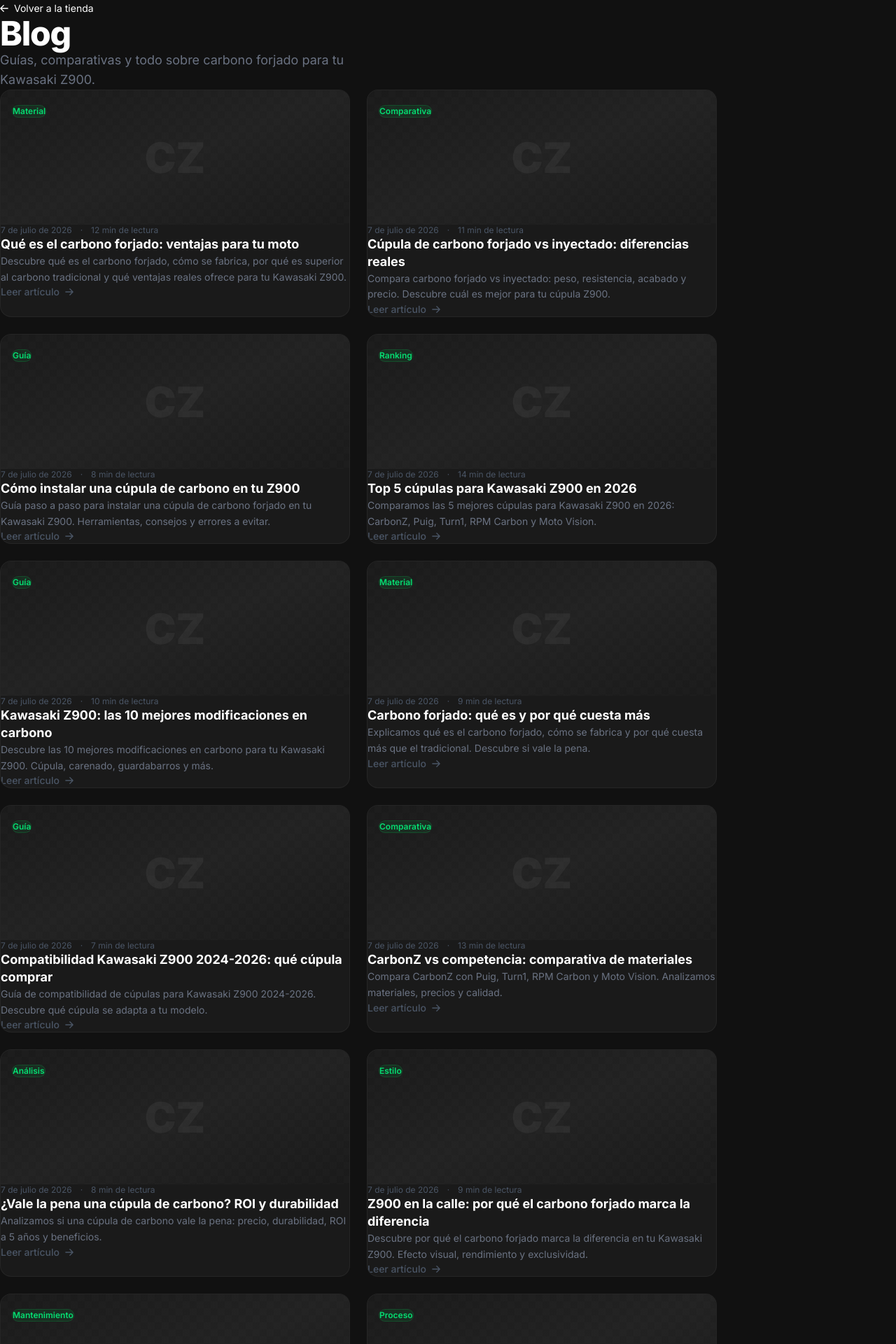
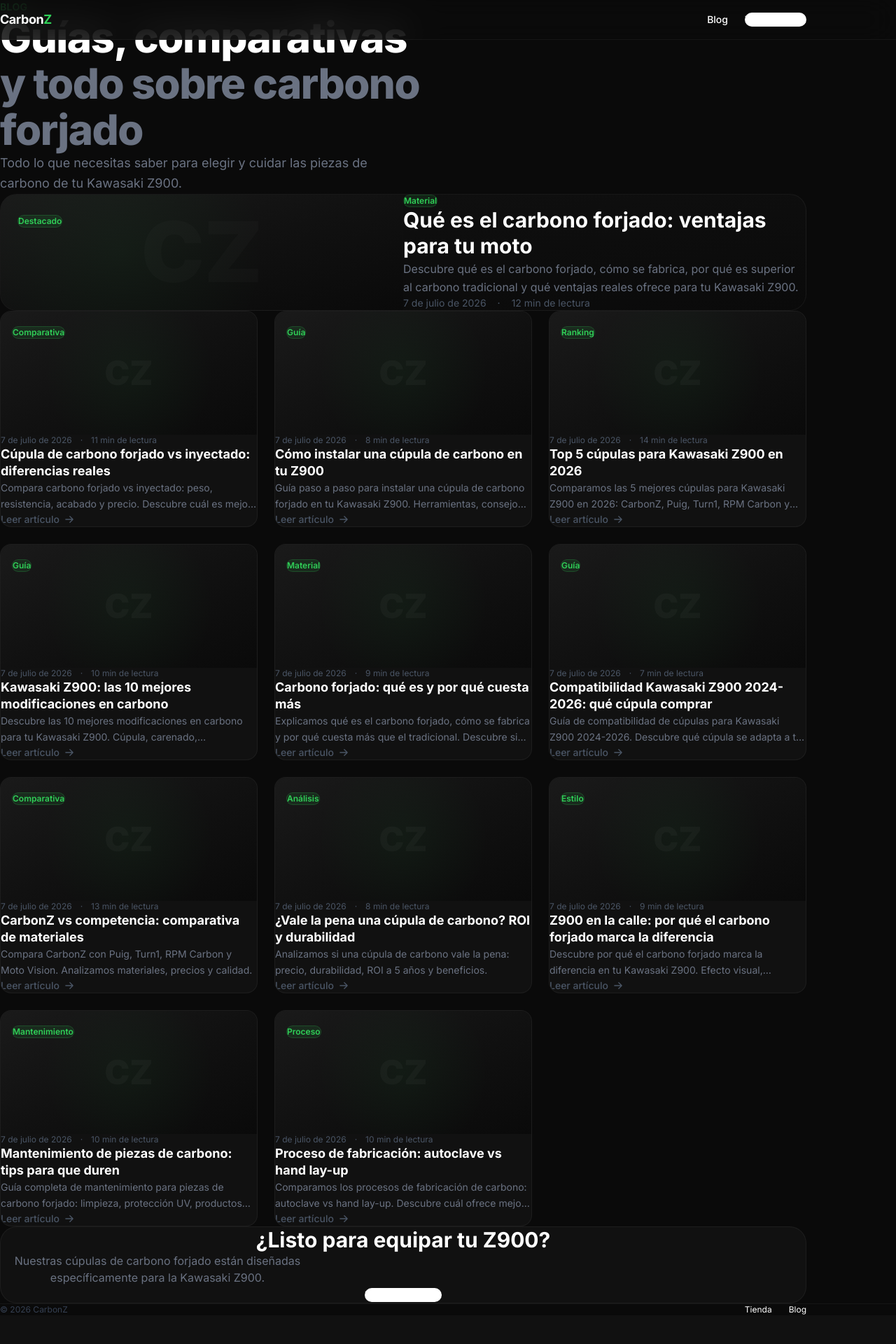
Before and after one commit to ibonmb151/carbonz-landing, a Next.js app in the folder tienda/: page /blog in a window 1280 px wide. Shown: the top 1920 px of the page at 70% size. After the commit the page ends 1879 px from the top, so only its background shows below. Built offline with nearby package versions, Linux system fonts and the light colour scheme.

Commit message:
feat: premium blog design with navigation and CTA

```diff
--- a/tienda/src/app/blog/[slug]/page.tsx
+++ b/tienda/src/app/blog/[slug]/page.tsx
@@ -44,37 +44,52 @@
   const htmlContent = markdownToHtml(post.content)
 
   return (
-    <main className="min-h-screen bg-[#111] text-white">
+    <main className="min-h-screen bg-[#0a0a0a] text-white">
+      {/* Navigation */}
+      <nav className="fixed top-0 left-0 right-0 z-50 bg-[#0a0a0a]/80 backdrop-blur-xl border-b border-white/5">
+        <div className="max-w-6xl mx-auto px-6 h-14 flex items-center justify-between">
+          <Link href="/" className="text-lg font-bold tracking-tight">
+            Carbon<span className="text-[#30d158]">Z</span>
+          </Link>
+          <div className="flex items-center gap-6">
+            <Link href="/blog" className="text-sm font-medium text-white">
+              Blog
+            </Link>
+            <Link
+              href="/#comprar"
+              className="text-sm font-medium bg-white text-black px-4 py-1.5 rounded-full hover:bg-gray-200 transition-colors"
+            >
+              Visitar tienda
+            </Link>
+          </div>
+        </div>
+      </nav>
+
       {/* Article header */}
-      <div className="max-w-3xl mx-auto px-6 pt-24 pb-8">
+      <div className="pt-28 pb-8 px-6">
+        <div className="max-w-3xl mx-auto">
           <Link
             href="/blog"
-          className="inline-flex items-center gap-2 text-sm text-gray-500 hover:text-white transition-colors mb-8"
+            className="inline-flex items-center gap-2 text-sm text-gray-600 hover:text-white transition-colors mb-8"
           >
             <svg viewBox="0 0 14 14" fill="none" className="w-3 h-3">
-            <path
-              d="M13 7H1M6 2L1 7l5 5"
-              stroke="currentColor"
-              strokeWidth="1.5"
-              strokeLinecap="round"
-              strokeLinejoin="round"
-            />
+              <path d="M13 7H1M6 2L1 7l5 5" stroke="currentColor" strokeWidth="1.5" strokeLinecap="round" strokeLinejoin="round" />
             </svg>
             Volver al blog
           </Link>
 
           {/* Category badge */}
           <div className="mb-4">
-          <span className="inline-block bg-green-500/10 text-green-400 text-xs font-semibold px-3 py-1 rounded-full border border-green-500/20">
+            <span className="inline-block bg-[#30d158]/10 text-[#30d158] text-xs font-semibold px-3 py-1 rounded-full border border-[#30d158]/20">
               {post.category}
             </span>
           </div>
 
-        <h1 className="text-3xl md:text-4xl lg:text-5xl font-extrabold tracking-tight mb-5 leading-tight">
+          <h1 className="text-3xl md:text-4xl lg:text-5xl font-extrabold tracking-tight mb-6 leading-[1.1]">
             {post.title}
           </h1>
 
-        <div className="flex items-center gap-3 text-sm text-gray-500 mb-6">
+          <div className="flex items-center gap-4 text-sm text-gray-500">
             <time dateTime={post.date}>
               {new Date(post.date).toLocaleDateString('es-ES', {
                 year: 'numeric',
@@ -85,54 +100,53 @@
             <span>·</span>
             <span>{post.readTime} de lectura</span>
           </div>
+
+          {/* Divider */}
+          <div className="mt-8 mb-8 h-px bg-gradient-to-r from-transparent via-white/10 to-transparent" />
+        </div>
       </div>
 
       {/* Article content */}
       <div className="max-w-3xl mx-auto px-6 pb-16">
         <article
           className="prose prose-invert prose-lg max-w-none
-            [&_h2]:text-2xl [&_h2]:font-bold [&_h2]:text-white [&_h2]:mt-12 [&_h2]:mb-5
+            [&_h2]:text-2xl [&_h2]:font-bold [&_h2]:text-white [&_h2]:mt-14 [&_h2]:mb-6 [&_h2]:leading-tight
             [&_h3]:text-xl [&_h3]:font-bold [&_h3]:text-white [&_h3]:mt-10 [&_h3]:mb-4
             [&_h4]:text-lg [&_h4]:font-bold [&_h4]:text-white [&_h4]:mt-8 [&_h4]:mb-3
-            [&_p]:text-gray-300 [&_p]:leading-relaxed [&_p]:mb-4
+            [&_p]:text-gray-400 [&_p]:leading-[1.8] [&_p]:mb-5
             [&_strong]:text-white [&_strong]:font-semibold
-            [&_a]:text-green-400 [&_a]:hover:underline
-            [&_hr]:border-white/10 [&_hr]:my-8
-            [&_ul]:list-disc [&_ul]:text-gray-300 [&_ul]:my-4 [&_ul]:ml-6
-            [&_ol]:list-decimal [&_ol]:text-gray-300 [&_ol]:my-4 [&_ol]:ml-6
-            [&_li]:mb-1
-            [&_blockquote]:border-l-2 [&_blockquote]:border-green-400 [&_blockquote]:pl-4 [&_blockquote]:italic [&_blockquote]:text-gray-400 [&_blockquote]:my-4
-            [&_code]:bg-white/5 [&_code]:px-1.5 [&_code]:py-0.5 [&_code]:rounded [&_code]:text-green-400 [&_code]:text-sm
-            [&_table]:w-full [&_table]:text-sm [&_table]:my-6
-            [&_th]:px-4 [&_th]:py-2 [&_th]:border-b [&_th]:border-white/10 [&_th]:text-left [&_th]:text-white [&_th]:font-semibold
-            [&_td]:px-4 [&_td]:py-2 [&_td]:border-b [&_td]:border-white/5 [&_td]:text-gray-300
+            [&_a]:text-[#30d158] [&_a]:hover:underline
+            [&_hr]:border-white/10 [&_hr]:my-10
+            [&_ul]:list-disc [&_ul]:text-gray-400 [&_ul]:my-5 [&_ul]:ml-6
+            [&_ol]:list-decimal [&_ol]:text-gray-400 [&_ol]:my-5 [&_ol]:ml-6
+            [&_li]:mb-2 [&_li]:leading-relaxed
+            [&_blockquote]:border-l-2 [&_blockquote]:border-[#30d158] [&_blockquote]:pl-5 [&_blockquote]:italic [&_blockquote]:text-gray-500 [&_blockquote]:my-6 [&_blockquote]:bg-white/[0.02] [&_blockquote]:py-4 [&_blockquote]:pr-5 [&_blockquote]:rounded-r-lg
+            [&_code]:bg-white/5 [&_code]:px-2 [&_code]:py-0.5 [&_code]:rounded [&_code]:text-[#30d158] [&_code]:text-sm
+            [&_table]:w-full [&_table]:text-sm [&_table]:my-8 [&_table]:overflow-hidden [&_table]:rounded-xl [&_table]:border [&_table]:border-white/5
+            [&_th]:px-5 [&_th]:py-3 [&_th]:bg-white/[0.03] [&_th]:text-left [&_th]:text-white [&_th]:font-semibold [&_th]:border-b [&_th]:border-white/5
+            [&_td]:px-5 [&_td]:py-3 [&_td]:border-b [&_td]:border-white/5 [&_td]:text-gray-400
+            [&_tr]:last-child [&_td]:border-b-0
           "
           dangerouslySetInnerHTML={{ __html: htmlContent }}
         />
       </div>
 
       {/* CTA */}
-      <div className="max-w-3xl mx-auto px-6 pb-24">
-        <div className="bg-[#1a1a1a] border border-white/5 rounded-2xl p-8 text-center">
-          <h2 className="text-2xl font-bold mb-3">
+      <div className="max-w-3xl mx-auto px-6 pb-16">
+        <div className="bg-[#111] border border-white/5 rounded-3xl p-10 text-center">
+          <h2 className="text-2xl font-bold mb-4">
             ¿Listo para equipar tu Z900?
           </h2>
-          <p className="text-gray-500 mb-6 max-w-md mx-auto">
+          <p className="text-gray-500 mb-8 max-w-md mx-auto">
             Nuestras cúpulas de carbono forjado están diseñadas específicamente para la Kawasaki Z900 con encaje perfecto Plug &amp; Play.
           </p>
           <Link
-            href="/comprar"
-            className="inline-flex items-center gap-2 bg-white text-black font-semibold text-sm px-8 py-3 rounded-full hover:bg-gray-200 transition-colors"
+            href="/#comprar"
+            className="inline-flex items-center gap-2 bg-white text-black font-semibold text-sm px-8 py-3.5 rounded-full hover:bg-gray-200 transition-colors"
           >
-            Ver cúpulas disponibles
+            Visitar tienda
             <svg viewBox="0 0 14 14" fill="none" className="w-3 h-3">
-              <path
-                d="M1 7h12M8 2l5 5-5 5"
-                stroke="currentColor"
-                strokeWidth="1.5"
-                strokeLinecap="round"
-                strokeLinejoin="round"
-              />
+              <path d="M1 7h12M8 2l5 5-5 5" stroke="currentColor" strokeWidth="1.5" strokeLinecap="round" strokeLinejoin="round" />
             </svg>
           </Link>
         </div>
@@ -149,15 +163,15 @@
               <Link
                 key={related.slug}
                 href={`/blog/${related.slug}`}
-                className="group block bg-[#1a1a1a] border border-white/5 rounded-xl p-5 hover:border-white/10 transition-all"
+                className="group block bg-[#111] border border-white/5 rounded-2xl p-5 hover:border-white/10 transition-all duration-300"
               >
-                <span className="text-xs text-green-400 font-semibold">
+                <span className="text-xs text-[#30d158] font-semibold">
                   {related.category}
                 </span>
-                <h4 className="text-sm font-bold text-white mt-2 mb-1 group-hover:text-green-400 transition-colors leading-snug">
+                <h4 className="text-sm font-bold text-white mt-2 mb-2 group-hover:text-[#30d158] transition-colors leading-snug">
                   {related.title}
                 </h4>
-                <p className="text-xs text-gray-600 line-clamp-2">
+                <p className="text-xs text-gray-600 line-clamp-2 leading-relaxed">
                   {related.excerpt}
                 </p>
               </Link>
--- a/tienda/src/app/blog/page.tsx
+++ b/tienda/src/app/blog/page.tsx
@@ -20,57 +20,114 @@
   )
 
   return (
-    <main className="min-h-screen bg-[#111] text-white">
-      {/* Header */}
-      <div className="max-w-5xl mx-auto px-6 pt-24 pb-12">
+    <main className="min-h-screen bg-[#0a0a0a] text-white">
+      {/* Navigation */}
+      <nav className="fixed top-0 left-0 right-0 z-50 bg-[#0a0a0a]/80 backdrop-blur-xl border-b border-white/5">
+        <div className="max-w-6xl mx-auto px-6 h-14 flex items-center justify-between">
+          <Link href="/" className="text-lg font-bold tracking-tight">
+            Carbon<span className="text-[#30d158]">Z</span>
+          </Link>
+          <div className="flex items-center gap-6">
+            <Link href="/blog" className="text-sm font-medium text-white">
+              Blog
+            </Link>
             <Link
-          href="/"
-          className="inline-flex items-center gap-2 text-sm text-gray-500 hover:text-white transition-colors mb-8"
+              href="/#comprar"
+              className="text-sm font-medium bg-white text-black px-4 py-1.5 rounded-full hover:bg-gray-200 transition-colors"
             >
-          <svg
-            viewBox="0 0 14 14"
-            fill="none"
-            className="w-3 h-3"
-          >
-            <path
-              d="M13 7H1M6 2L1 7l5 5"
-              stroke="currentColor"
-              strokeWidth="1.5"
-              strokeLinecap="round"
-              strokeLinejoin="round"
-            />
-          </svg>
-          Volver a la tienda
+              Visitar tienda
             </Link>
+          </div>
+        </div>
+      </nav>
 
-        <h1 className="text-4xl md:text-5xl font-extrabold tracking-tight mb-4">
+      {/* Hero */}
+      <div className="pt-32 pb-16 px-6">
+        <div className="max-w-6xl mx-auto">
+          <div className="max-w-2xl">
+            <p className="text-[#30d158] text-sm font-semibold mb-4 tracking-wide uppercase">
               Blog
+            </p>
+            <h1 className="text-4xl md:text-5xl lg:text-6xl font-extrabold tracking-tight mb-6 leading-[1.1]">
+              Guías, comparativas
+              <br />
+              <span className="text-gray-500">y todo sobre carbono forjado</span>
             </h1>
-        <p className="text-gray-500 text-lg max-w-xl">
-          Guías, comparativas y todo sobre carbono forjado para tu Kawasaki Z900.
+            <p className="text-gray-500 text-lg max-w-xl leading-relaxed">
+              Todo lo que necesitas saber para elegir y cuidar las piezas de carbono de tu Kawasaki Z900.
             </p>
           </div>
+        </div>
+      </div>
 
-      {/* Grid */}
-      <div className="max-w-5xl mx-auto px-6 pb-24">
-        <div className="grid grid-cols-1 md:grid-cols-2 gap-6">
-          {sorted.map((post) => (
+      {/* Featured article */}
+      <div className="max-w-6xl mx-auto px-6 pb-12">
+        <Link
+          href={`/blog/${sorted[0].slug}`}
+          className="group block bg-gradient-to-br from-[#111] to-[#0a0a0a] border border-white/5 rounded-3xl overflow-hidden hover:border-white/10 transition-all duration-500"
+        >
+          <div className="grid md:grid-cols-2 gap-0">
+            {/* Image side */}
+            <div className="h-64 md:h-full bg-gradient-to-br from-[#1a1a1a] via-[#111] to-[#0a0a0a] relative overflow-hidden">
+              <div className="absolute inset-0 opacity-5 bg-[radial-gradient(circle_at_30%_50%,#30d158,transparent_50%)]" />
+              <div className="absolute inset-0 flex items-center justify-center">
+                <span className="text-[120px] font-black text-white/[0.02] select-none">
+                  CZ
+                </span>
+              </div>
+              <div className="absolute top-6 left-6">
+                <span className="inline-block bg-[#30d158]/10 text-[#30d158] text-xs font-semibold px-3 py-1.5 rounded-full border border-[#30d158]/20">
+                  Destacado
+                </span>
+              </div>
+            </div>
+
+            {/* Content side */}
+            <div className="p-8 md:p-12 flex flex-col justify-center">
+              <span className="inline-block bg-[#30d158]/10 text-[#30d158] text-xs font-semibold px-3 py-1 rounded-full border border-[#30d158]/20 w-fit mb-4">
+                {sorted[0].category}
+              </span>
+              <h2 className="text-2xl md:text-3xl font-bold text-white mb-4 group-hover:text-[#30d158] transition-colors leading-tight">
+                {sorted[0].title}
+              </h2>
+              <p className="text-gray-500 leading-relaxed mb-6">
+                {sorted[0].excerpt}
+              </p>
+              <div className="flex items-center gap-4 text-sm text-gray-600">
+                <time dateTime={sorted[0].date}>
+                  {new Date(sorted[0].date).toLocaleDateString('es-ES', {
+                    year: 'numeric',
+                    month: 'long',
+                    day: 'numeric',
+                  })}
+                </time>
+                <span>·</span>
+                <span>{sorted[0].readTime} de lectura</span>
+              </div>
+            </div>
+          </div>
+        </Link>
+      </div>
+
+      {/* Articles grid */}
+      <div className="max-w-6xl mx-auto px-6 pb-24">
+        <div className="grid grid-cols-1 md:grid-cols-2 lg:grid-cols-3 gap-6">
+          {sorted.slice(1).map((post) => (
             <Link
               key={post.slug}
               href={`/blog/${post.slug}`}
-              className="group block bg-[#1a1a1a] border border-white/5 rounded-2xl overflow-hidden hover:border-white/10 transition-all duration-300 hover:-translate-y-0.5"
+              className="group block bg-[#111] border border-white/5 rounded-2xl overflow-hidden hover:border-white/10 transition-all duration-300 hover:-translate-y-1"
             >
-              {/* Card image placeholder — carbon fiber pattern */}
-              <div className="h-48 bg-gradient-to-br from-[#1a1a1a] via-[#222] to-[#1a1a1a] relative overflow-hidden">
-                <div className="absolute inset-0 opacity-10 bg-[repeating-conic-gradient(#333_0%_25%,transparent_0%_50%)] bg-[size:20px_20px]" />
+              {/* Card image */}
+              <div className="h-44 bg-gradient-to-br from-[#1a1a1a] via-[#111] to-[#0a0a0a] relative overflow-hidden">
+                <div className="absolute inset-0 opacity-5 bg-[radial-gradient(circle_at_50%_50%,#30d158,transparent_60%)]" />
                 <div className="absolute inset-0 flex items-center justify-center">
-                  <span className="text-6xl font-black text-white/5 select-none">
+                  <span className="text-5xl font-black text-white/[0.03] select-none">
                     CZ
                   </span>
                 </div>
-                {/* Category badge */}
                 <div className="absolute top-4 left-4">
-                  <span className="inline-block bg-green-500/10 text-green-400 text-xs font-semibold px-3 py-1 rounded-full border border-green-500/20">
+                  <span className="inline-block bg-[#30d158]/10 text-[#30d158] text-xs font-semibold px-3 py-1 rounded-full border border-[#30d158]/20">
                     {post.category}
                   </span>
                 </div>
@@ -90,7 +147,7 @@
                   <span>{post.readTime} de lectura</span>
                 </div>
 
-                <h2 className="text-lg font-bold text-white mb-2 group-hover:text-green-400 transition-colors leading-snug">
+                <h2 className="text-lg font-bold text-white mb-2 group-hover:text-[#30d158] transition-colors leading-snug">
                   {post.title}
                 </h2>
 
@@ -98,21 +155,10 @@
                   {post.excerpt}
                 </p>
 
-                {/* Read more arrow */}
-                <div className="mt-4 flex items-center gap-2 text-sm font-medium text-gray-600 group-hover:text-green-400 transition-colors">
+                <div className="mt-5 flex items-center gap-2 text-sm font-medium text-gray-600 group-hover:text-[#30d158] transition-colors">
                   Leer artículo
-                  <svg
-                    viewBox="0 0 14 14"
-                    fill="none"
-                    className="w-3 h-3 transition-transform group-hover:translate-x-1"
-                  >
-                    <path
-                      d="M1 7h12M8 2l5 5-5 5"
-                      stroke="currentColor"
-                      strokeWidth="1.5"
-                      strokeLinecap="round"
-                      strokeLinejoin="round"
-                    />
+                  <svg viewBox="0 0 14 14" fill="none" className="w-3 h-3 transition-transform group-hover:translate-x-1">
+                    <path d="M1 7h12M8 2l5 5-5 5" stroke="currentColor" strokeWidth="1.5" strokeLinecap="round" strokeLinejoin="round" />
                   </svg>
                 </div>
               </div>
@@ -121,21 +167,38 @@
         </div>
       </div>
 
+      {/* CTA */}
+      <div className="max-w-6xl mx-auto px-6 pb-24">
+        <div className="bg-[#111] border border-white/5 rounded-3xl p-12 text-center">
+          <h2 className="text-3xl font-bold mb-4">
+            ¿Listo para equipar tu Z900?
+          </h2>
+          <p className="text-gray-500 mb-8 max-w-md mx-auto">
+            Nuestras cúpulas de carbono forjado están diseñadas específicamente para la Kawasaki Z900.
+          </p>
+          <Link
+            href="/#comprar"
+            className="inline-flex items-center gap-2 bg-white text-black font-semibold text-sm px-8 py-3.5 rounded-full hover:bg-gray-200 transition-colors"
+          >
+            Visitar tienda
+            <svg viewBox="0 0 14 14" fill="none" className="w-3 h-3">
+              <path d="M1 7h12M8 2l5 5-5 5" stroke="currentColor" strokeWidth="1.5" strokeLinecap="round" strokeLinejoin="round" />
+            </svg>
+          </Link>
+        </div>
+      </div>
+
       {/* Footer */}
       <footer className="border-t border-white/5 py-8">
-        <div className="max-w-5xl mx-auto px-6 flex items-center justify-between">
+        <div className="max-w-6xl mx-auto px-6 flex items-center justify-between">
           <span className="text-xs text-gray-700">&copy; 2026 CarbonZ</span>
           <div className="flex gap-6">
             <Link href="/" className="text-xs text-gray-600 hover:text-white transition-colors">
               Tienda
             </Link>
-            <a
-              href="https://wa.me/34666666666"
-              target="_blank"
-              className="text-xs text-gray-600 hover:text-white transition-colors"
-            >
-              Contacto
-            </a>
+            <Link href="/blog" className="text-xs text-gray-600 hover:text-white transition-colors">
+              Blog
+            </Link>
           </div>
         </div>
       </footer>
```
Lines whose indentation alone changed are shown as unchanged.
